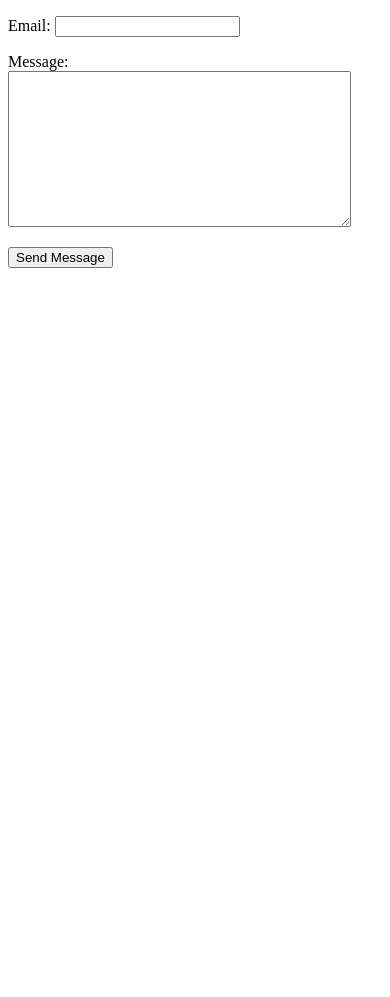
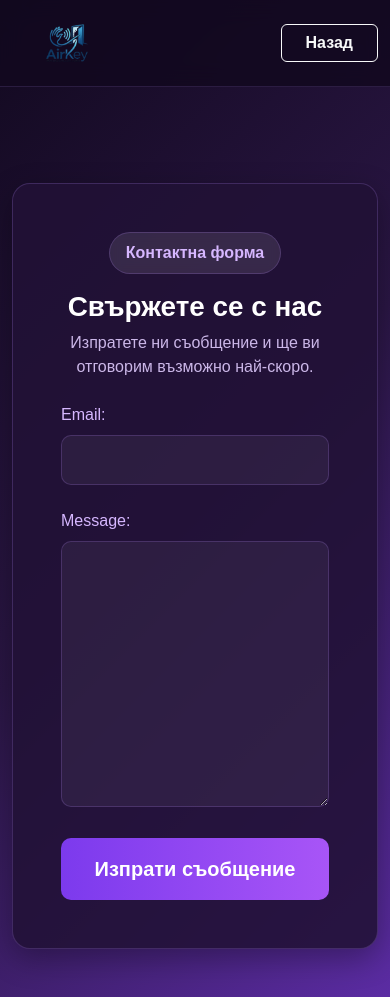
Before and after one commit to Ta7off/AirKey, a Django app: page /contacts/contact/ in a window 390 px wide. Before the commit the page ends 268 px from the top, so only its background shows below. Run offline with Django 5.2, Linux system fonts and the light colour scheme.

Commit message:
setup staticfiles and frontend

```diff
--- a/core/urls.py
+++ b/core/urls.py
@@ -1,5 +1,8 @@
+from . import views
 from django.urls import path
 
+from core.views import IndexView
+
 urlpatterns = [
-
+    path('home/', views.IndexView, name='index'),
 ]
--- a/core/views.py
+++ b/core/views.py
@@ -1,3 +1,6 @@
 from django.shortcuts import render
 
-# Create your views here.
+from contacts.views import ContactView
+
+def IndexView(request):
+    return render(request, "index.html")
--- /dev/null
+++ b/static/css/contacts/contact.css
@@ -0,0 +1,46 @@
+/* Styling the Django Form fields */
+.django-form-wrapper p {
+    margin-bottom: 1.5rem;
+}
+
+.django-form-wrapper label {
+    display: block;
+    margin-bottom: 0.5rem;
+    color: #d6b7ff;
+    font-weight: 500;
+}
+
+.django-form-wrapper input,
+.django-form-wrapper textarea,
+.django-form-wrapper select {
+    width: 100%;
+    padding: 12px 16px;
+    background: rgba(255, 255, 255, 0.05);
+    border: 1px solid rgba(183, 142, 255, 0.2);
+    border-radius: 10px;
+    color: white;
+    transition: all 0.3s ease;
+}
+
+.django-form-wrapper input:focus,
+.django-form-wrapper textarea:focus {
+    outline: none;
+    background: rgba(255, 255, 255, 0.1);
+    border-color: #a855f7;
+    box-shadow: 0 0 0 4px rgba(168, 85, 247, 0.15);
+}
+
+/* Specific fix for textareas (messages) */
+.django-form-wrapper textarea {
+    min-height: 120px;
+    resize: vertical;
+}
+
+/* Error styling (if form validation fails) */
+.errorlist {
+    color: #ff4d4d;
+    list-style: none;
+    padding: 0;
+    font-size: 0.9rem;
+    margin-top: 5px;
+}
--- /dev/null
+++ b/static/css/core/index.css
@@ -0,0 +1,130 @@
+body {
+    margin: 0;
+    font-family: Arial, sans-serif;
+    background: linear-gradient(135deg, #12091f, #2a1644, #5b2ca3);
+    color: #f4edff;
+    min-height: 100vh;
+}
+
+a {
+    color: #d6b7ff;
+    text-decoration: none;
+}
+
+a:hover {
+    color: #ffffff;
+}
+
+.hero-section {
+    padding: 110px 0 90px;
+    position: relative;
+    overflow: hidden;
+}
+
+.hero-badge {
+    display: inline-block;
+    background: rgba(255,255,255,0.10);
+    border: 1px solid rgba(183, 142, 255, 0.2);
+    border-radius: 999px;
+    padding: 0.5rem 1rem;
+    margin-bottom: 1rem;
+    font-weight: 600;
+    backdrop-filter: blur(6px);
+    color: #d6b7ff;
+}
+
+.hero-image {
+    max-width: 100%;
+    border-radius: 20px;
+    box-shadow: 0 20px 40px rgba(0, 0, 0, 0.4);
+    border: 1px solid rgba(183, 142, 255, 0.2);
+}
+
+.section-title {
+    font-weight: 800;
+    letter-spacing: -0.02em;
+    color: #ffffff;
+}
+
+.feature-box {
+    padding: 30px;
+    border-radius: 18px;
+    background: rgba(33, 18, 54, 0.88);
+    border: 1px solid rgba(183, 142, 255, 0.2);
+    box-shadow: 0 10px 30px rgba(0, 0, 0, 0.3);
+    height: 100%;
+    transition: transform 0.2s ease, box-shadow 0.2s ease;
+}
+
+.feature-box:hover {
+    transform: translateY(-4px);
+    box-shadow: 0 16px 35px rgba(0, 0, 0, 0.5);
+}
+
+.feature-icon {
+    width: 48px;
+    height: 48px;
+    border-radius: 14px;
+    display: inline-flex;
+    align-items: center;
+    justify-content: center;
+    font-size: 1.4rem;
+    margin-bottom: 1rem;
+    background: rgba(183, 142, 255, 0.15);
+}
+
+.soft-section {
+    background: rgba(20, 10, 35, 0.5);
+    border-top: 1px solid rgba(183, 142, 255, 0.1);
+    border-bottom: 1px solid rgba(183, 142, 255, 0.1);
+}
+
+.cta-card {
+    background: rgba(33, 18, 54, 0.88);
+    border: 1px solid rgba(183, 142, 255, 0.2);
+    border-radius: 24px;
+    box-shadow: 0 12px 30px rgba(0, 0, 0, 0.3);
+}
+
+.btn-custom {
+    background: linear-gradient(90deg, #7c3aed, #a855f7);
+    color: white;
+    border: none;
+    border-radius: 10px;
+    transition: filter 0.2s ease;
+}
+
+.btn-custom:hover {
+    filter: brightness(1.15);
+    color: white;
+}
+
+.text-muted {
+    color: #cbb7e8 !important;
+}
+
+.navbar-custom{
+    background: rgba(18, 9, 31, 0.85);
+    backdrop-filter: blur(12px);
+    -webkit-backdrop-filter: blur(12px);
+
+    border: 5px solid red !important;
+    border-bottom: 1px solid rgba(183, 142, 255, 0.15);
+    padding: 15px 0;
+    transition: all 0.3s ease;
+
+}
+
+.btn-custom {
+    background: linear-gradient(90deg, #7c3aed, #a855f7);
+    color: white;
+    border: none;
+    border-radius: 10px;
+    transition: transform 0.2s ease, filter 0.2s ease;
+}
+
+.btn-custom:hover {
+    filter: brightness(1.15);
+    transform: translateY(-2px); /* Slight lift effect when hovering */
+    color: white;
+}
--- a/templates/skeleton/contacts/contact_form.html
+++ b/templates/skeleton/contacts/contact_form.html
@@ -1,16 +1,53 @@
+{% load static %}
 <!DOCTYPE html>
-<html lang="en">
+<html lang="bg">
 <head>
     <meta charset="UTF-8">
-    <title>Contact Form</title>
+    <meta name="viewport" content="width=device-width, initial-scale=1.0">
+    <title>AirKey - Свържете се с нас</title>
+
+    <link href="https://cdn.jsdelivr.net/npm/bootstrap@5.3.0/dist/css/bootstrap.min.css" rel="stylesheet">
+    <link rel="stylesheet" href="{% static 'css/core/index.css' %}">
+    <link rel="stylesheet" href="{% static 'css/contacts/contact.css' %}">
 </head>
 <body>
-    <form method="post">
-    {% csrf_token %}
 
-    {{ form.as_p }}
+<nav class="navbar navbar-expand-lg navbar-dark sticky-top" style="background: rgba(18, 9, 31, 0.85); backdrop-filter: blur(12px); border-bottom: 1px solid rgba(183, 142, 255, 0.15);">
+    <div class="container d-flex justify-content-between align-items-center">
+        <a class="navbar-brand fw-bold fs-3 brand-text" href="/">
+            <img src="{% static 'images/48343c16-f898-4047-b121-a2c422211933-removebg-preview.png' %}" height="60">
+        </a>
+        <a class="btn btn-outline-light px-4 fw-semibold" href="/core/home/">Назад</a>
+    </div>
+</nav>
 
-    <button type="submit">Send Message</button>
-</form>
+<section class="container py-5 mt-5">
+    <div class="row justify-content-center">
+        <div class="col-lg-6 col-md-8">
+            <div class="feature-box p-5">
+                <div class="text-center mb-4">
+                    <div class="hero-badge">Контактна форма</div>
+                    <h1 class="display-6 fw-bold text-white">Свържете се с нас</h1>
+                    <p class="text-muted">Изпратете ни съобщение и ще ви отговорим възможно най-скоро.</p>
+                </div>
+
+                <form method="post" class="contact-form">
+                    {% csrf_token %}
+
+                    <div class="django-form-wrapper">
+                        {{ form.as_p }}
+                    </div>
+
+                    <div class="d-grid mt-4">
+                        <button class="btn btn-custom btn-lg py-3 fw-bold" type="submit">
+                            Изпрати съобщение
+                        </button>
+                    </div>
+                </form>
+            </div>
+        </div>
+    </div>
+</section>
+
 </body>
 </html>
```
Also changed, not shown: airkey/settings.py (+9 -2 lines), templates/index.html (added, +130 -0 lines), contacts/migrations/0001_initial.py (added), static/images/48343c16-f898-4047-b121-a2c422211933-removebg-preview.png (added), static/images/Gemini_Generated_Image_49v2j49v2j49v2j4.png (added), 1 other file.
